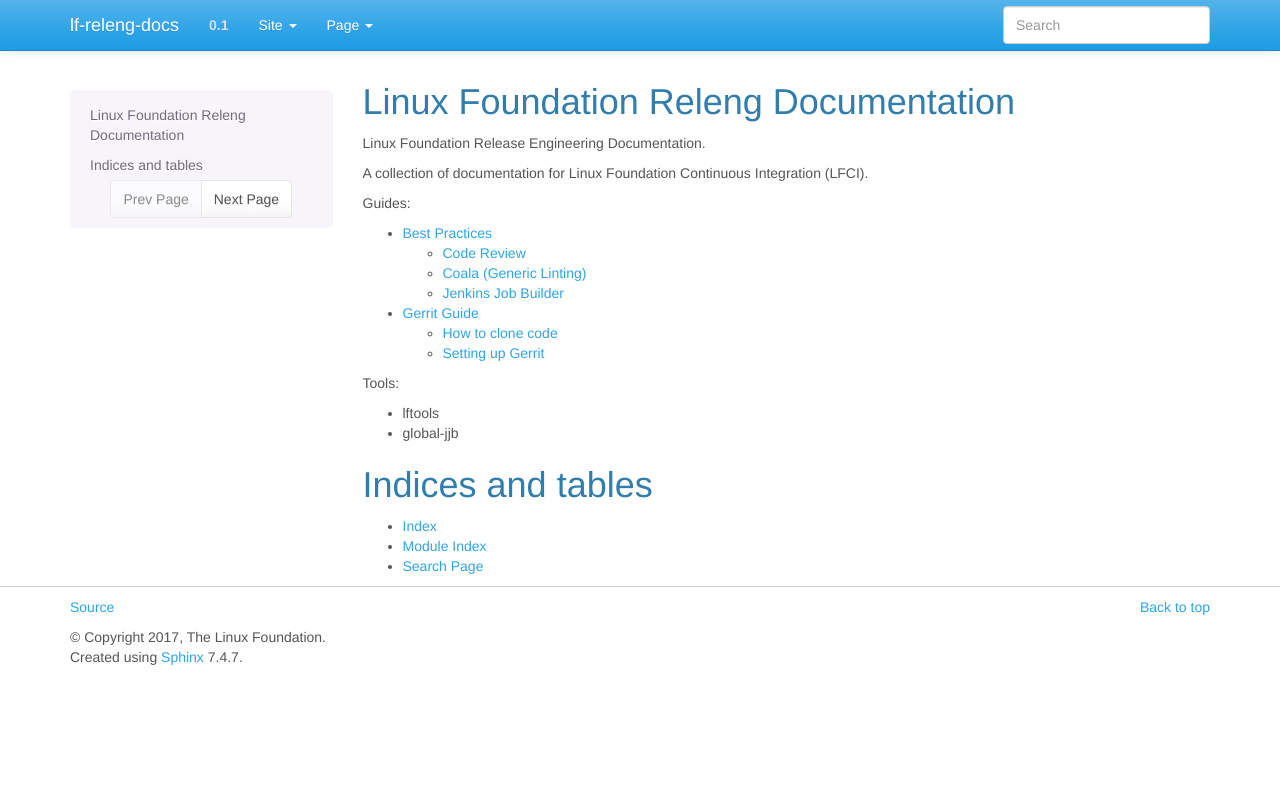
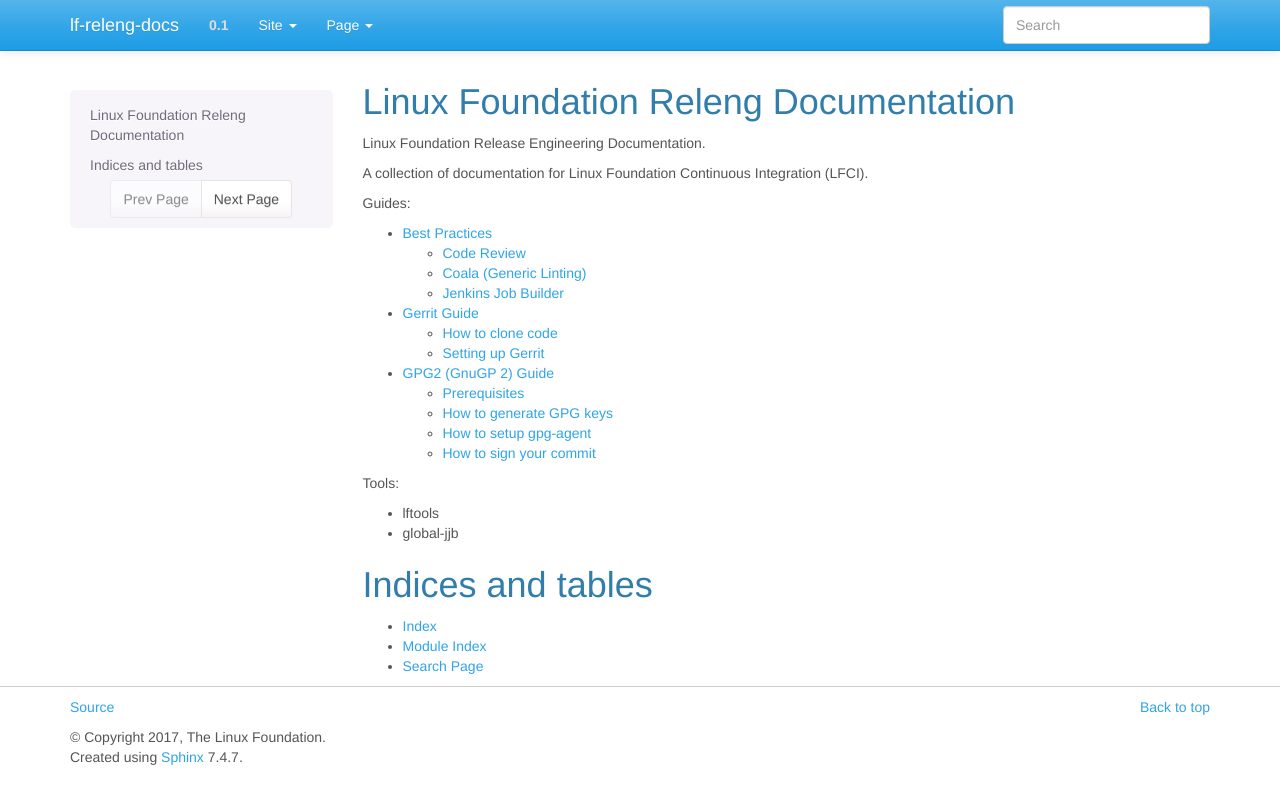
Before and after one commit to lfit/releng-docs, a Sphinx documentation site: the page built from docs/index.rst, in a window 1280 px wide. Shown: the top 804 px of the page. Built offline with Sphinx 7.4.7, drawn with Linux system fonts in a browser that asks for light colours; some of the changed lines change nothing that is shown.

Commit message:
Add documentation on signing commits with GPG
Topics:

- How to generate GPG keys
- How to setup up gpg-agent
- How to sign your commit

Ref:
http://docs.opendaylight.org/en/stable-nitrogen/gerrit.html#signing-gerrit-commits

JIRA: RELENG-564
Change-Id: If61f1f51fcb1d89a7cc8a275862b871af101a3f5
Signed-off-by: Anil Belur <abelur@linuxfoundation.org>

```diff
--- /dev/null
+++ b/docs/gpg.rst
@@ -0,0 +1,253 @@
+.. _lfreleng-docs-gerrit:
+
+####################
+GPG2 (GnuGP 2) Guide
+####################
+
+The guide describes how to generate GPG2 (GnuPG 2) key pair, sign and verify
+commits on Linux and MacOS platforms using Git.
+
+Prerequisites
+-------------
+
+1. Install GnuPG 2.
+
+   For Debian based systems:
+
+   .. code-block:: bash
+
+      sudo apt-get install gnupg2 -y
+
+
+   For rpm based systems:
+
+   .. code-block:: bash
+
+      sudo dnf install gnupg2 -y
+
+
+   For MacOS systems install `homebrew <http://brew.sh>_` and install GPG2
+
+   .. code-block:: bash
+
+      brew install gpg2
+
+2. If you are using a GPG smartcard refer to `LF's Official Offline Master and Smartcard Subkeys Guide <https://github.com/mricon/itpol/blob/master/developer-security-hygiene.md>`_
+
+
+How to generate GPG keys
+------------------------
+
+1. Generate your GPG key.
+
+   a. Pick option 1 for "RSA and RSA"
+   b. Enter 4096 bit key size (recommended)
+   c. Set the key expiry to 2 years, use '2y' for 2 years
+   d. Enter 'y' to confirm the expiry time
+   e. Pick 'O' or 'Q' to accept your name/email/comment
+   f. Enter a pass phrase twice.
+
+   .. code-block:: bash
+
+       gpg2 --gen-key
+
+   .. note::
+
+       The default key ring path on Linux is `/home/$USER/.gnupg/pubring.kbx` and
+       MacOS is `/Users/$USER/.gnupg/pubring.kbx`. This path can be overridden by
+       setting the environment variable $GNUPGHOME to point to a different directory.
+
+2. View the key fingerprint.
+
+   .. code:: bash
+
+       $ gpg2 --fingerprint --keyid-format long
+       /home/abelur/.gnupg/pubring.kbx
+       -------------------------------
+       pub   rsa4096/0xA46800C5D9A8855E 2016-06-28 [SC]
+             Key fingerprint = DBE2 4D9E 8ECC 5B29 5F33  FF61 A468 00C5 D9A8 855E
+       uid                   [ unknown] Anil Belur <abelur@linux.com>
+       sub   rsa2048/0x0FAA11C1B55BFA62 2016-06-28 [S] [expires: 2022-08-24]
+             Key fingerprint = 3E59 553C 2748 4079 C1A1  5DC8 0FAA 11C1 B55B FA62
+       sub   rsa2048/0xDC40225E6664848E 2016-06-28 [E] [expires: 2022-08-24]
+             Key fingerprint = 5415 64A8 4449 4AE8 1A8D  0877 DC40 225E 6664 848E
+       sub   rsa2048/0x9515A6A0C2B6EDC9 2016-06-28 [A]
+             Key fingerprint = 0E46 C7F1 A2A7 F3C3 9849  A56A 9515 A6A0 C2B6 EDC9
+
+   .. note::
+
+      In the above example, the users long key id is '0xA46800C5D9A8855E'. Use the
+      long key-id from your keys and replace with '<KEYID-FINGERPRINT>` in rest of
+      the document. It's recommended to use long key-id, since 32-bit short key-id's
+      are subject to `collision attacks <https://evil32.com/>`_.
+
+3. Setup Git to sign commits and push signatures. This step updates the file
+   '~/.gitconfig' to sign commits (with your GPG2 keys) by adding the default
+   user key fingerprint and setting the `commit.gpgsign` option as true. Also
+   add `push.gpgsign` as true sign all pushes.
+
+   .. code-block:: bash
+
+       git config --global user.signingkey <KEYID-FINGERPRINT>
+       git config --global commit.gpgsign true
+       git config --global push.gpgsign true
+
+4. Set GPG2 the default program.
+
+   .. code-block:: bash
+
+       git config --global gpg.program $(which gpg2)
+
+5. Upload your public key to key servers.
+
+   .. code:: bash
+
+      gpg2 --send-keys <KEYID-FINGERPRINT>
+      ...
+      gpg: sending key <KEYID-FINGERPRINT> to hkp server keys.gnupg.net
+
+   .. note::
+
+      In the above example, the $KEY_ID would be A46800C5D9A8855E
+
+6. Export the GPG2 public key and add it to Gerrit.
+
+   a. Run the following at the CLI:
+
+      .. code-block:: bash
+
+          gpg --export -a <KEYID-FINGERPRINT>
+
+   b. Open the project's `Gerrit <https://git.opendaylight.org`_ and go to
+      project settings and gpg-keys.
+   c. Click the `Add Key` button.
+   d. Copy the output from the above command, paste it into the box, and click
+      'Add'.
+
+
+How to setup gpg-agent
+----------------------
+
+1. Install gpg-agent and pinentry-mac using brew:
+
+   .. code-block:: bash
+
+      brew install gpg-agent pinentry-mac
+
+2. Edit ~/.gnupg/gpg.conf contain the line:
+
+   .. code-block:: bash
+
+      echo "use-agent" > ~/.gnupg/gpg.conf
+
+3. Edit ~/.gnupg/gpg-agent.conf and add the below line:
+
+   .. code-block:: bash
+
+      cat > ~/.gnupg/gpg-agent.conf << EOF
+      use-standard-socket
+      enable-ssh-support
+      default-cache-ttl 600
+      max-cache-ttl 7200
+      pinentry-program /usr/local/bin/pinentry-mac
+      EOF
+
+4. Update `~/.bash_profile` with the following:
+
+   .. code-block:: bash
+
+        [ -f ~/.gpg-agent-info ] && source ~/.gpg-agent-info
+        if [ -S "${GPG_AGENT_INFO%%:*}" ]; then
+           export GPG_AGENT_INFO
+        else
+           eval $( gpg-agent --daemon --write-env-file ~/.gpg-agent-info )
+        fi
+
+5. Kill any stray gpg-agent daemons running:
+
+   .. code-block:: bash
+
+      sudo killall gpg-agent
+
+6. Restart the terminal (or log in and out) to reload the your `~/.bash_profile`.
+
+7. The next time a Git operation makes a call to gpg, it should use
+   your gpg-agent to run a GUI window to ask for your passphrase and
+   give you an option to save your passphrase in the keychain.
+
+   For Linux:
+
+   .. figure:: _static/pinentry-linux.png
+
+   For MacOS:
+
+   .. figure:: _static/pinentry-mac.png
+
+
+How to sign your commit
+-----------------------
+1. Commit and push a change
+
+   a. Change a file and save it with your favorite editor.
+   b. Add the file and sign the commit with your GPG private key.
+
+      .. code-block:: bash
+
+         git add <path/to/file>
+         git commit --gpg-sign --signoff -m 'commit message'
+
+      .. note::
+
+         The option `--gpg-sign` (-S) uses GPG for signing commits.
+         The option `--signoff` (-s) adds the Signed-off-by line in the commit message footer.
+
+
+   c. Push patch to Gerrit.
+
+      .. code-block:: bash
+
+         git review
+
+      .. note::
+
+         - This should result in Git asking you for your pass phrase, if the ssh keys
+           are password protected.
+
+         - The presence of a GPG signature or pushing of a gpg signature isn't
+           recognized as a "change" by Gerrit, so if you forget to do either, you
+           need to change something about the commit to get Gerrit to accept the
+           patch again. Tweaking the commit message is a good way.
+
+         - This assumes you have `git review -s` set up and push.gpgsign
+           set to true. Otherwise:
+
+         .. code-block:: bash
+
+            git push --signed gerrit HEAD:refs/for/master
+
+         -  This assumes you have your gerrit remote set up like the below,
+            where repo is something like releng-docs:
+
+         .. code-block:: bash
+
+            ssh://<user-id>@git.linuxfoundation.org:29418/<repo>.git
+
+
+2. Verify the signature of the signed commit locally.
+
+   .. code-block:: bash
+
+      git log --show-signature -1
+      commit ea26afb7d635a615547490e05a7aef2d9bcda265
+      gpg: Signature made Tue 28 Nov 2017 11:15:12 AM AEST
+      gpg:                using RSA key 0FAA11C1B55BFA62
+      gpg: Good signature from "Anil Belur <abelur@linux.com>" [unknown]
+      Primary key fingerprint: DBE2 4D9E 8ECC 5B29 5F33  FF61 A468 00C5 D9A8 855E
+           Subkey fingerprint: 3E59 553C 2748 4079 C1A1  5DC8 0FAA 11C1 B55B FA62
+      Author: Anil Belur <abelur@linux.com>
+      Date:   Tue Nov 28 10:45:29 2017 +1000
+
+3. A green check next to the users name on the Gerrit change should suggest a
+   valid commit signature.
+
+   .. figure:: _static/gerrit-signed-commit.png
--- a/docs/index.rst
+++ b/docs/index.rst
@@ -14,6 +14,7 @@
 
    best-practices
    gerrit
+   gpg
 
 .. TODO Gerrit (RELENG-509)
 .. TODO Jenkins (RELENG-510)
```
Also changed, not shown: docs/_static/gerrit-signed-commit.png (added), docs/_static/pinentry-linux.png (added), docs/_static/pinentry-mac.png (added).
